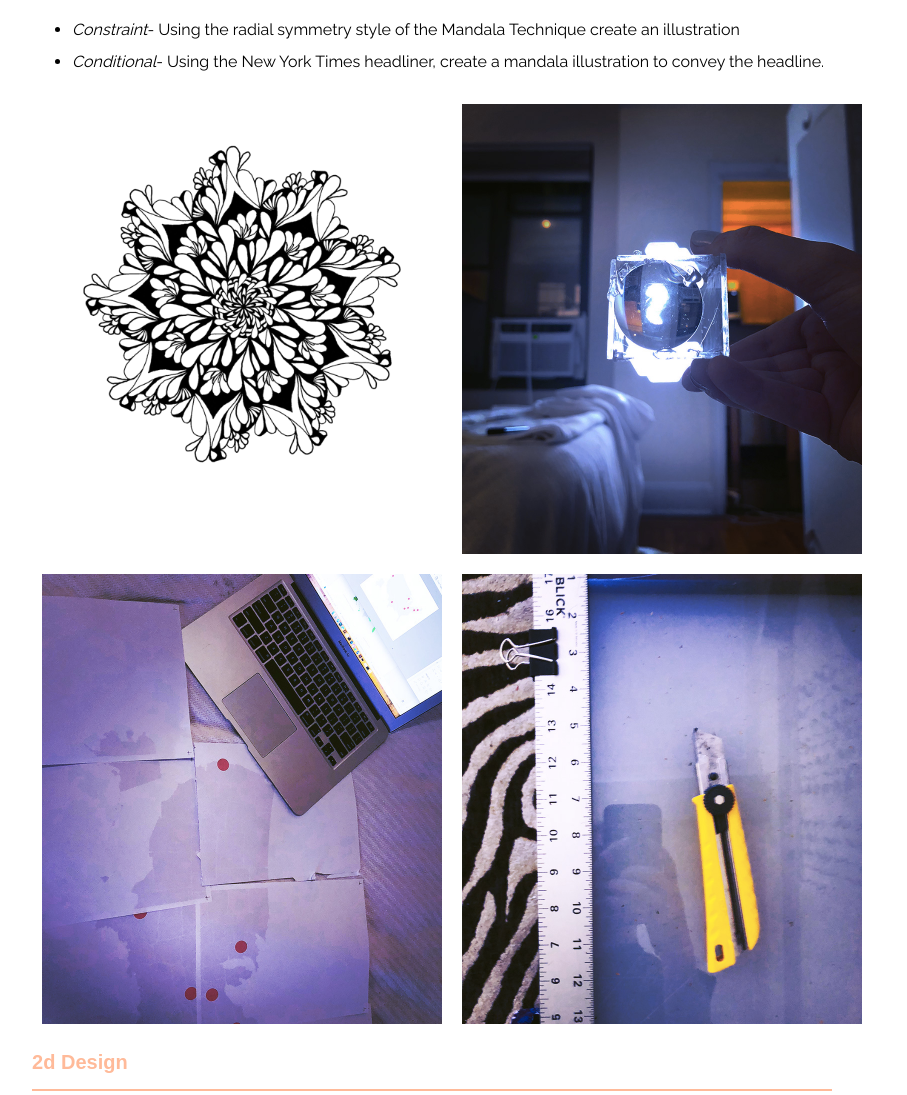
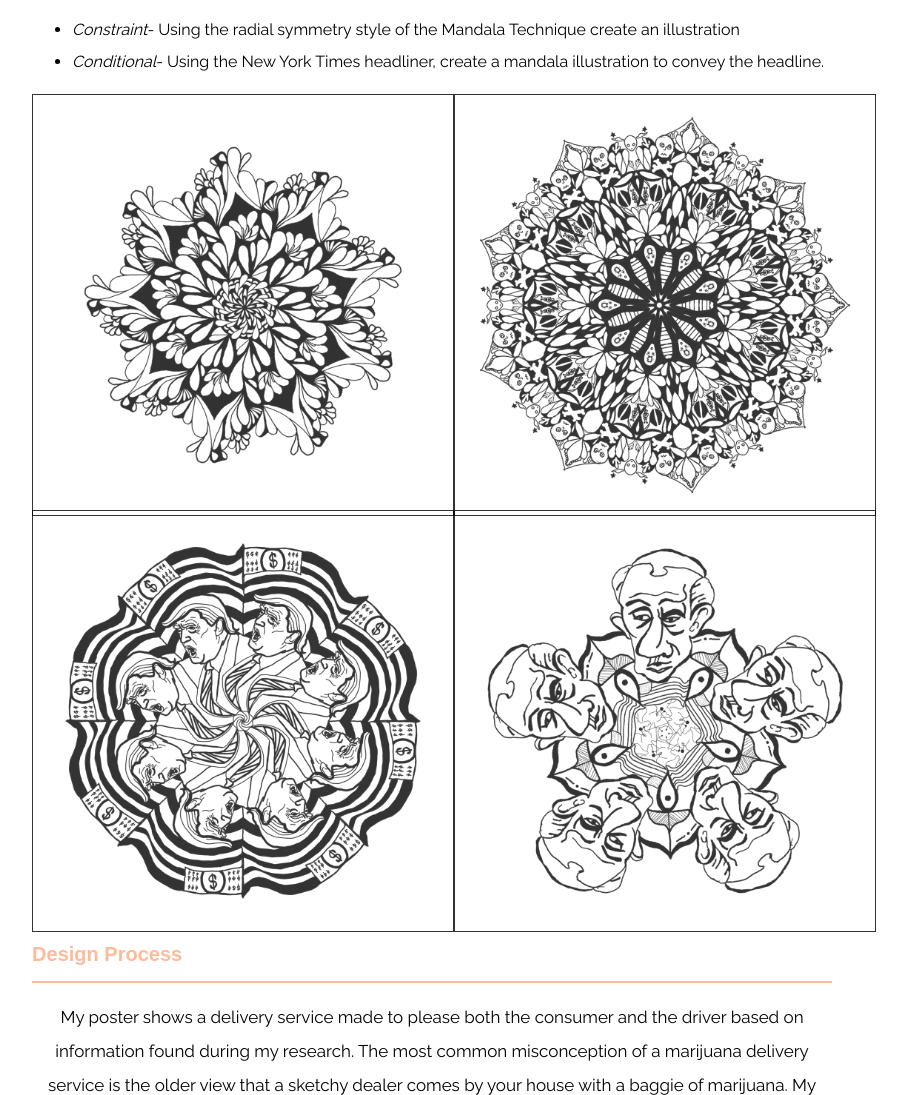
Before and after one commit to lilliancrandall/Lil-Portfolio-Take-2, a plain HTML site: page FiveFive.html in a window 1280 px wide. Shown: the part 966-2061 px from the top of the page, without its empty margins (254-1161 px from the left). Drawn offline with Linux system fonts and the light colour scheme; a web font is replaced by a local one.

Commit message:
More Small things

```diff
--- a/FiveFive.html
+++ b/FiveFive.html
@@ -18,7 +18,7 @@
             </button>
             <div class="dropdown-content">
                 <a href="index.html">Home</a>
-                <a href="Passion.html">Passion</a>
+                <!-- <a href="Passion.html">Passion</a> -->
                 <a href="Professional.html">Projectsl</a>
                 <a href="Professional.html">Work</a>
                 <!-- </nav> -->
@@ -51,22 +51,22 @@ to convey the headline. </li>
         <div class="row-one">
             <!-- <div class="cube-showcase"> -->
 
-                        <img src="Monday5in5.png" alt="display1" class="displayimg">
+                        <img src="Monday5in5.png" alt="display1" class="imagestyle">
 
-                         <img src="DisplayImage_2_MD.jpg" alt="display1" class="displayimg">
+                         <img src="Saturday copy.png" alt="display1" class="imagestyle">
 
 
         </div>
         <div class="row-one">
-                <img src="DisplayImage_3_MD.jpg" alt="display1" class="displayimg">
+                <img src="Trump copy.png" alt="display1" class="imagestyle">
 
-                <img src="DisplayImage_4_MD.jpg" alt="display1" class="displayimg">
+                <img src="Tuesday5in5.PNG" alt="display1" class="imagestyle">
                 <!-- <div class="cube-showcase">
                     <div class="cube-work-showcase1"> -->
 
 
                 </div>
-                  <h2 class="titles-MD">2d Design</h2>
+                  <h2 class="titles-MD">Design Process</h2>
                    <p align="center">My poster shows a delivery service made to please both the consumer and the driver based on
                    information found during my research. The most common misconception of a marijuana delivery service is the older view
                    that a sketchy dealer comes by your house with a baggie of marijuana. My project aims to represents a professional,
--- a/style.css
+++ b/style.css
@@ -213,12 +213,12 @@ nav{
 }
 
 .centered-info {
-    position: fixed;
+    /* position: fixed; */
     top: 70%;
     left: 50%;
     transform: translate(-50%, -50%);
     font-size: 164px;
-    color: white;
+    color: black;
 
     padding: 12px;
     font-family: 'Poppins', sans-serif, bold;
@@ -275,3 +275,13 @@ li{
      font-family: 'Raleway', sans-serif;
        line-height: 2.0;
 }
+
+.imagestyle{
+  width:400px;
+   height: 100%;
+    padding: 10px;
+
+
+  border: solid black 1px;
+  margin-bottom: -6px; opacity: 0.8; cursor: pointer
+}
```
Also changed, not shown: Professional.html (+1 -1 lines), index.html (+1 -1 lines), info.html (+5 -2 lines).
